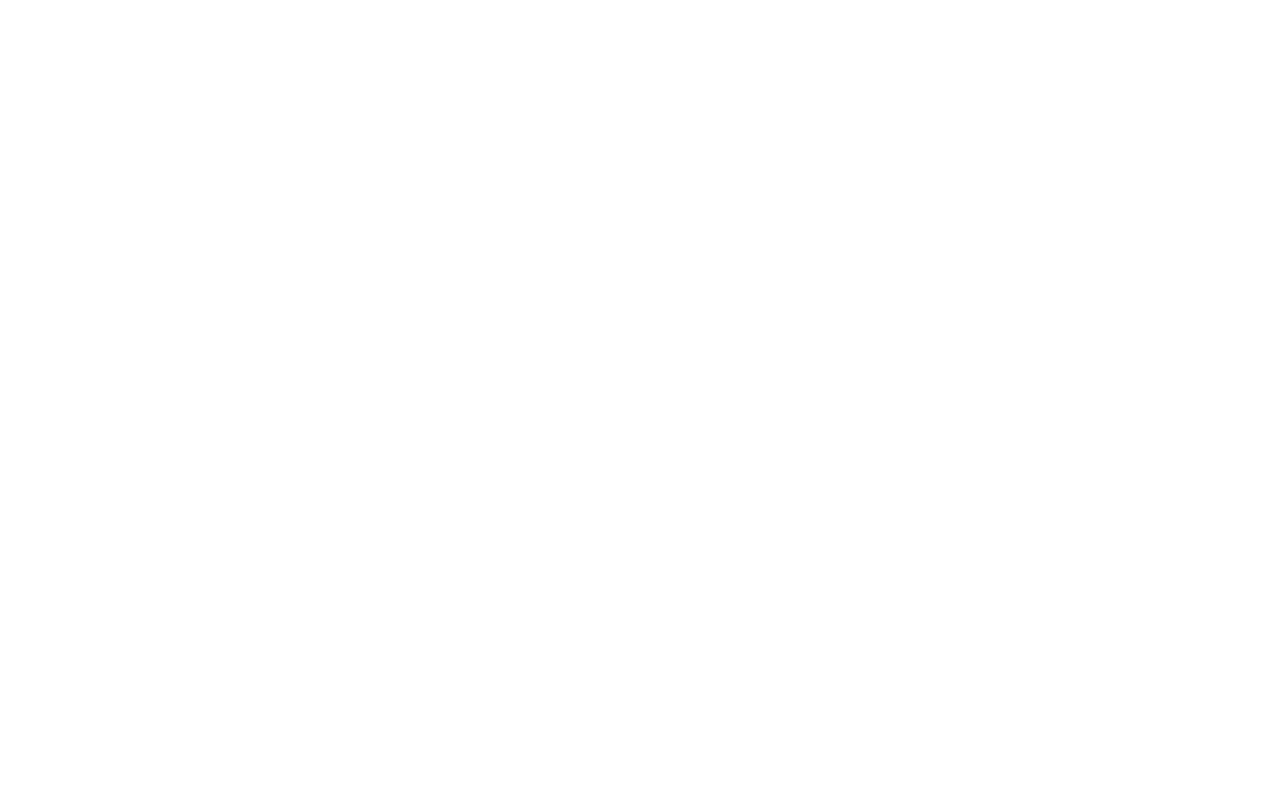
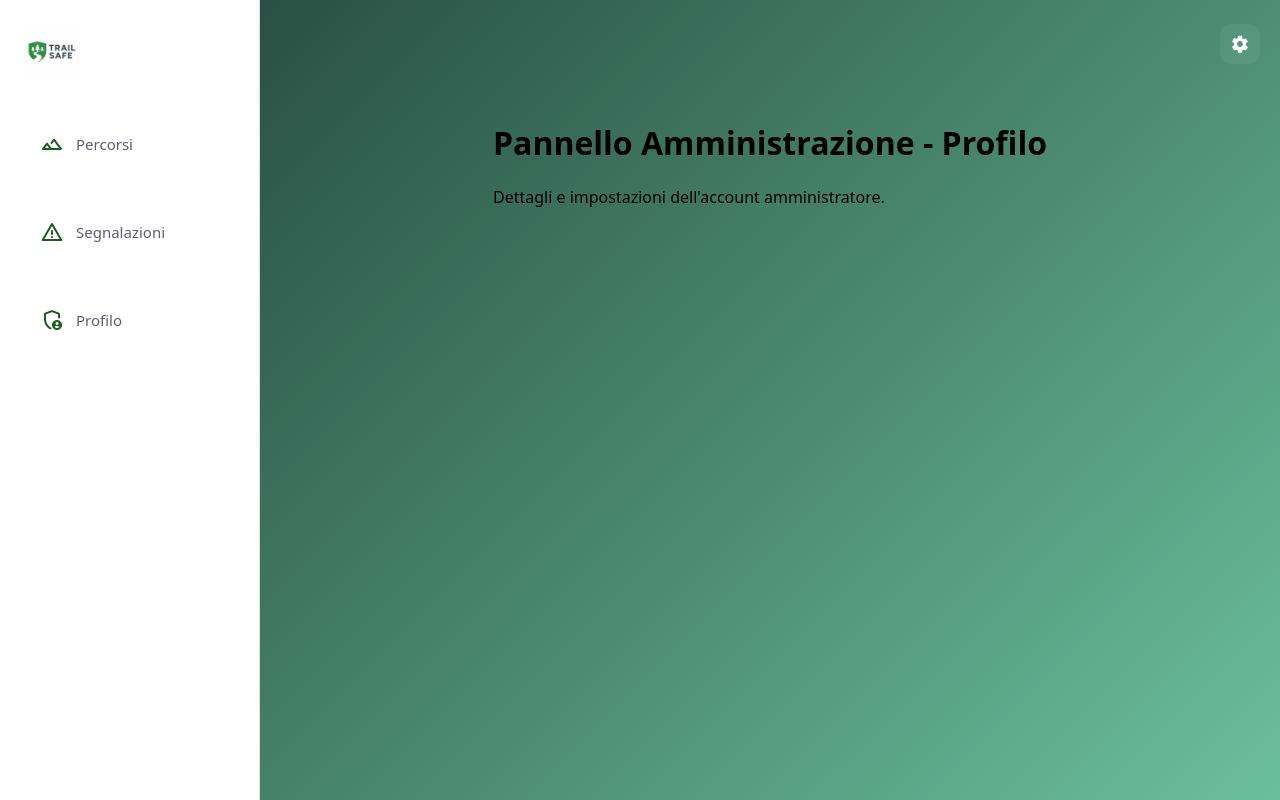
Before and after one commit to Sambuzi/TrailSafe, a Vue app in the folder client/: page /admin/profile in a window 1280 px wide. Before the commit this address had no page. Built offline with nearby package versions, Linux system fonts and the light colour scheme; sample sign-in values are in the browser's storage.

Commit message:
fixed router links on Admin side

```diff
--- a/client/src/components/AdminSidebar.vue
+++ b/client/src/components/AdminSidebar.vue
@@ -12,9 +12,9 @@
   data() {
     return {
       items: [
-        { to: { path: '/admin', query: { section: 'trails' } }, icon: 'terrain', label: 'Percorsi', title: 'Percorsi' },
-        { to: { path: '/admin', query: { section: 'reports' } }, icon: 'report_problem', label: 'Segnalazioni', title: 'Segnalazioni' },
-        { to: { path: '/admin', query: { section: 'profile' } }, icon: 'admin_panel_settings', label: 'Profilo', title: 'Profilo admin' }
+        { to: '/admin', icon: 'terrain', label: 'Percorsi', title: 'Percorsi' },
+        { to: '/admin/reports', icon: 'report_problem', label: 'Segnalazioni', title: 'Segnalazioni' },
+        { to: '/admin/profile', icon: 'admin_panel_settings', label: 'Profilo', title: 'Profilo admin' }
       ],
       logoSrc: logo
     }
--- /dev/null
+++ b/client/src/pages/AdminProfile.vue
@@ -0,0 +1,16 @@
+<template>
+  <div class="admin-profile-page">
+    <h1>Pannello Amministrazione - Profilo</h1>
+    <p>Dettagli e impostazioni dell'account amministratore.</p>
+  </div>
+</template>
+
+<script>
+export default {
+  name: 'AdminProfile'
+}
+</script>
+
+<style scoped>
+.admin-profile-page { padding: 24px; max-width: 1200px; margin: 0 auto; }
+</style>
--- /dev/null
+++ b/client/src/pages/AdminReports.vue
@@ -0,0 +1,16 @@
+<template>
+  <div class="admin-reports-page">
+    <h1>Pannello Amministrazione - Segnalazioni</h1>
+    <p>Qui verranno gestite le segnalazioni inviate dagli utenti.</p>
+  </div>
+</template>
+
+<script>
+export default {
+  name: 'AdminReports'
+}
+</script>
+
+<style scoped>
+.admin-reports-page { padding: 24px; max-width: 1200px; margin: 0 auto; }
+</style>
--- a/client/src/router/index.js
+++ b/client/src/router/index.js
@@ -10,6 +10,8 @@
 import TrailDetail from '../pages/TrailDetail.vue'
 import Report from '../pages/Report.vue'
 import Admin from '../pages/Admin.vue'
+import AdminReports from '../pages/AdminReports.vue'
+import AdminProfile from '../pages/AdminProfile.vue'
 import Profile from '../pages/Profile.vue'
 import Settings from '../pages/Settings.vue'
 
@@ -29,7 +31,9 @@
       { path: 'explore', component: AIExplore },
       { path: 'trail/:id', component: TrailDetail, props: true },
       { path: 'report', component: Report },
-      { path: 'admin', component: Admin }
+      { path: 'admin', component: Admin },
+      { path: 'admin/reports', component: AdminReports },
+      { path: 'admin/profile', component: AdminProfile }
     ]
   }
 ]
```
